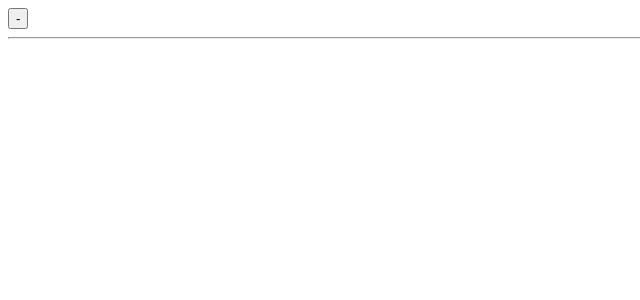
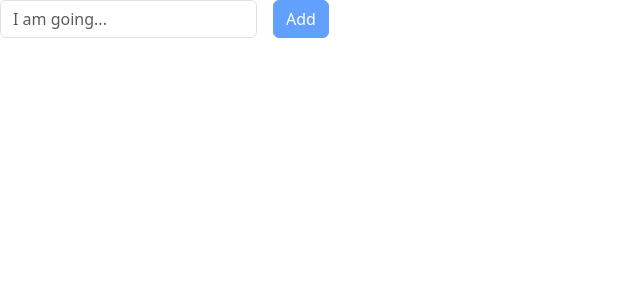
Before and after one commit to SamZakharov/my-react-app, a React (Vite) app: page / in a window 1280 px wide. Shown: the top 300 px of the page, without its empty margins (0-640 px from the left). Built offline with nearby package versions, Linux system fonts and the light colour scheme.

Commit message:
HW 103 is finished

```diff
--- a/src/App.jsx
+++ b/src/App.jsx
@@ -1,12 +1,11 @@
 import TodoBox from "./components/TodoBox";
 
 function App() {
-
     return (
         <>
             <TodoBox/>
         </>
-    )
+    );
 }
 
-export default App
+export default App;
--- a/src/components/Item/Item.jsx
+++ b/src/components/Item/Item.jsx
@@ -1,14 +1,11 @@
-const Item = ({id, task, onRemove}) => {
-    const handleClick = (e) => {
-        onRemove(e.target.id)
-        console.log(e.target.id);
-    }
+import PropTypes from 'prop-types';
+
+const Item = ({task, onRemove}) => {
     return (
         <div>
             <div className="row">
                 <div className="col-auto">
-                    <button type="button" id={id} className="btn btn-primary btn-sm" onClick={handleClick}>-
-                    </button>
+                    <button type="button" className="btn btn-primary btn-sm" onClick={onRemove}>-</button>
                 </div>
                 <div className="col">{task}</div>
             </div>
@@ -17,4 +14,9 @@ const Item = ({id, task, onRemove}) => {
     );
 }
 
+Item.propTypes = {
+    task: PropTypes.string.isRequired,
+    onRemove: PropTypes.func.isRequired,
+};
+
 export default Item;
--- a/src/components/Item/index.js
+++ b/src/components/Item/index.js
@@ -0,0 +1,3 @@
+import Item from './Item';
+
+export default Item;
--- a/src/components/TodoBox/TodoBox.jsx
+++ b/src/components/TodoBox/TodoBox.jsx
@@ -1,11 +1,13 @@
 import {useState} from "react";
 import Item from "../Item/Item.jsx";
 import {Button, Form, InputGroup} from 'react-bootstrap';
+import {v4 as uuidv4} from 'uuid';
 
-
-const TodoBox = (props) => {
+const TodoBox = () => {
     const [tasks, setTasks] = useState([]);
     const [newTask, setNewTask] = useState('');
+
+    const isInputValid = /^(?=\S{5,}).*/;
 
     const handleInputChange = (event) => {
         setNewTask(event.target.value);
@@ -13,49 +15,45 @@ const TodoBox = (props) => {
 
     const handleSubmit = (event) => {
         event.preventDefault();
-        setTasks([newTask, ...tasks]);
-        setNewTask('');
+
+        if (isInputValid.test(newTask)) {
+            const newTaskItem = {id: uuidv4(), text: newTask};
+            setTasks([newTaskItem, ...tasks]);
+            setNewTask('');
+        }
     }
 
-    const handleDelete = (index) => () => {
-        const newTaskList = tasks.filter((task) => task.id !== index);
+    const handleDelete = (id) => {
+        const newTaskList = tasks.filter((task) => task.id !== id);
         setTasks(newTaskList);
-
     }
 
     return (
         <div>
-            <InputGroup className={'mb-3'}>
-                <Form className={'d-flex'} onSubmit={handleSubmit}>
-                    <Form.Group className={'me-3'}>
+            <InputGroup className="mb-3">
+                <Form className="d-flex" onSubmit={handleSubmit}>
+                    <Form.Group className="me-3">
                         <Form.Control
-                            type={'text'}
+                            type="text"
                             value={newTask}
-                            className={'form-control'}
-                            placeholder={'I am going...'}
+                            className="form-control"
+                            placeholder="I am going..."
                             onChange={handleInputChange}
                         />
                     </Form.Group>
-
-                    <Button
-                        type={'submit'}
-                        className={'btn btn-primary'}
-                    >add</Button>
+                    <Button type="submit" className="btn btn-primary" disabled={!isInputValid.test(newTask)}>
+                        Add
+                    </Button>
                 </Form>
             </InputGroup>
             <div>
-                {tasks.map((task, i) => {
-                    return (
-                        <Item
-                            key={i}
-                            id={i}
-                            task={task}
-                            onRemove={handleDelete(i)}
-                        />
-                    )
-                })}
-
-                ))
+                {tasks.map((task) => (
+                    <Item
+                        key={task.id}
+                        task={task.text}
+                        onRemove={() => handleDelete(task.id)}
+                    />
+                ))}
             </div>
         </div>
     );
--- a/src/components/TodoBox/index.js
+++ b/src/components/TodoBox/index.js
@@ -1,3 +1,3 @@
-import Item from '../Item/Item.jsx'
+import TodoBox from './TodoBox'
 
-export default Item
+export default TodoBox
```
Also changed, not shown: src/main.jsx (+8 -7 lines).
